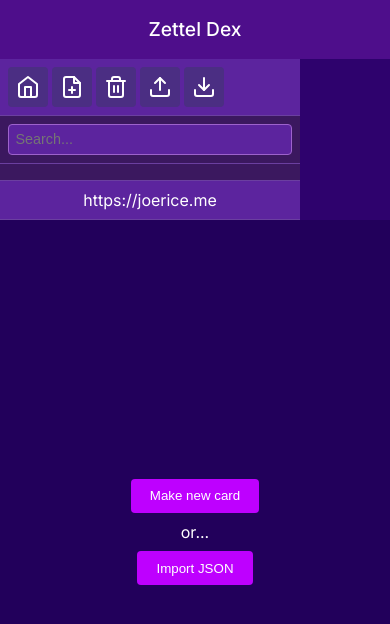
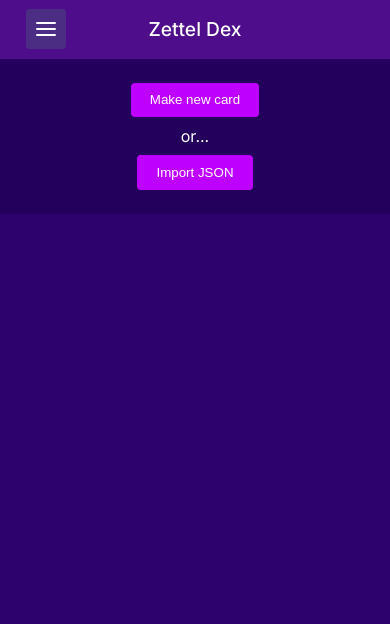
Before and after one commit to garbledhamster/zetteldex.xyz, a plain HTML site: page index.html in a window 390 px wide. Drawn offline with nearby package versions, Linux system fonts and the light colour scheme.

Commit message:
added a menu button

```diff
--- a/index.html
+++ b/index.html
@@ -3,16 +3,29 @@
 <head>
   <meta charset="UTF-8">
   <title>Zettel Dex</title>
+  <meta name="viewport" content="width=device-width, initial-scale=1.0">
   <link href="https://fonts.googleapis.com/css2?family=Inter:wght@300;400;500;700&display=swap" rel="stylesheet">
   <link rel="stylesheet" href="styles.css">
 </head>
 <body>
   <header>
-    <h1>Zettel Dex</h1>
+    <div class="header-content">
+      <!-- Menu Toggle (for mobile) -->
+      <button id="toggleSidebarBtn" class="icon-button mobile-toggle">
+        <i data-feather="menu"></i>
+      </button>
+      <h1>Zettel Dex</h1>
+    </div>
   </header>
+
   <div class="container">
-    <div class="sidebar">
+    <div class="sidebar" id="sidebar">
+      <!-- Sidebar controls -->
       <div class="sidebar-controls">
+        <!-- Close button (visible only on mobile) -->
+        <button id="closeSidebarBtn" class="icon-button sidebar-close mobile-only">
+          <i data-feather="x"></i>
+        </button>
         <button id="homeBtn" class="icon-button">
           <i data-feather="home"></i>
         </button>
@@ -29,23 +42,34 @@
           <i data-feather="download"></i>
         </button>
       </div>
+
+      <!-- Search bar -->
       <div class="search-bar">
         <input type="text" id="searchBar" placeholder="Search...">
       </div>
+
+      <!-- Index list -->
       <div class="index-list" id="indexList">
         <ul></ul>
       </div>
+
+      <!-- Footer -->
       <div class="sidebar-footer">
         <a href="https://joerice.me" target="_blank">https://joerice.me</a>
       </div>
     </div>
+
+    <!-- Sidebar divider -->
     <div id="sidebarDivider" class="sidebar-divider"></div>
+
+    <!-- Main content -->
     <div class="main-content">
       <div class="placeholder" id="placeholderView">
         <button id="newCardBtn">Make new card</button>
         <div>or...</div>
         <button id="importJsonBtn">Import JSON</button>
       </div>
+
       <div class="card-details" id="cardDetails">
         <div class="card-header">
           <h2 id="cardTitle">[Card Title]</h2>
@@ -89,6 +113,8 @@
       </div>
     </div>
   </div>
+
+  <!-- Create a New Card Modal -->
   <div class="modal" id="newCardModal">
     <div class="modal-content">
       <h3>Create a New Card</h3>
@@ -104,6 +130,8 @@
       </div>
     </div>
   </div>
+
+  <!-- Info Modal -->
   <div class="modal" id="infoModal">
     <div class="info-modal-content">
       <h4 id="infoModalTitle"></h4>
@@ -111,6 +139,8 @@
       <button class="close-info-btn" id="closeInfoModalBtn">Close</button>
     </div>
   </div>
+
+  <!-- Confirm Delete Modal -->
   <div class="modal" id="deleteCardModal">
     <div class="modal-content">
       <h3>Confirm Delete</h3>
@@ -121,6 +151,8 @@
       </div>
     </div>
   </div>
+
+  <!-- Photo Options Modal -->
   <div class="modal" id="photoOptionsModal">
     <div class="modal-content">
       <h4>Photo Options</h4>
@@ -131,6 +163,8 @@
       <button class="cancel-btn" id="closePhotoOptionsBtn">Cancel</button>
     </div>
   </div>
+
+  <!-- Image Viewer Modal -->
   <div class="modal" id="imageViewerModal">
     <div class="image-viewer-container" id="imageViewerContainer">
       <button class="viewer-close" id="closeImageViewerBtn">&times;</button>
@@ -141,10 +175,30 @@
       <button class="viewer-nav" id="nextImageBtn">&#10095;</button>
     </div>
   </div>
+
+  <!-- Hidden File Inputs -->
   <input type="file" id="jsonImportFile" accept=".json" style="display: none;">
   <input type="file" id="cameraFileInput" accept="image/*" capture="camera" style="display:none;">
   <input type="file" id="uploadFileInput" accept="image/*" style="display:none;">
+
+  <!-- Feather Icons + Main Script -->
   <script src="https://unpkg.com/feather-icons"></script>
   <script src="script.js"></script>
+  <script>
+    // Replace all feather icons
+    feather.replace();
+
+    const toggleSidebarBtn = document.getElementById('toggleSidebarBtn');
+    const closeSidebarBtn = document.getElementById('closeSidebarBtn');
+    const sidebar = document.getElementById('sidebar');
+
+    // Open/close sidebar (mobile)
+    toggleSidebarBtn.addEventListener('click', () => {
+      sidebar.classList.toggle('open');
+    });
+    closeSidebarBtn.addEventListener('click', () => {
+      sidebar.classList.remove('open');
+    });
+  </script>
 </body>
 </html>
--- a/styles.css
+++ b/styles.css
@@ -29,9 +29,23 @@ header {
     padding: 1rem;
     text-align: center;
 }
-header h1 {
+.header-content {
+    display: flex;
+    align-items: center;
+    justify-content: center;
+    position: relative;
+}
+.header-content h1 {
     font-size: 1.2rem;
     font-weight: 500;
+    flex: none;
+}
+.mobile-toggle {
+    display: none;
+    position: absolute;
+    left: 10px;
+    top: 50%;
+    transform: translateY(-50%);
 }
 .container {
     display: flex;
@@ -47,7 +61,7 @@ header h1 {
     display: flex;
     flex-direction: column;
     overflow-y: auto;
-    transition: width 0.3s ease;
+    transition: width 0.3s ease, left 0.3s ease;
 }
 .sidebar-controls {
     display: flex;
@@ -55,6 +69,7 @@ header h1 {
     padding: 0.5rem;
     background: #5C249E;
     border-bottom: 1px solid #6B3FA0;
+    align-items: center;
 }
 .icon-button {
     background-color: #4b2e83;
@@ -174,7 +189,6 @@ header h1 {
     to {
         opacity: 1;
         transform: translateY(0);
-        opacity: 1;
     }
 }
 .card-header {
@@ -194,7 +208,7 @@ header h1 {
     background: none;
     font-size: 1.2rem;
     margin-left: 0.5rem;
-    transition: color 0.2s ease;
+    color: #fff;
     width: auto;
 }
 .card-header .icon-button:hover {
@@ -238,9 +252,9 @@ header h1 {
     border-radius: 4px;
     padding: 0.6rem 1rem;
     cursor: pointer;
-    transition: background 0.2s ease;
     margin-top: 0.5rem;
     font-weight: 500;
+    transition: background 0.2s ease;
 }
 .save-button:hover {
     background: #218838;
@@ -299,11 +313,11 @@ header h1 {
     padding: 1.5rem;
     border-radius: 6px;
     width: 320px;
-    box-shadow: 0 2px 10px rgba(0, 0, 0, 0.3);
     display: flex;
     flex-direction: column;
     gap: 0.6rem;
     color: #4E0E8B;
+    box-shadow: 0 2px 10px rgba(0, 0, 0, 0.3);
 }
 .modal-content h3 {
     margin-bottom: 0.5rem;
@@ -361,12 +375,12 @@ header h1 {
     border-radius: 6px;
     width: 340px;
     max-width: 90%;
-    box-shadow: 0 2px 12px rgba(0, 0, 0, 0.3);
     display: flex;
     flex-direction: column;
     gap: 0.75rem;
+    color: #4E0E8B;
     animation: fadeIn 0.2s ease forwards;
-    color: #4E0E8B;
+    box-shadow: 0 2px 12px rgba(0, 0, 0, 0.3);
 }
 #infoModal h4 {
     margin-bottom: 0.2rem;
@@ -447,29 +461,49 @@ header h1 {
     max-height: none;
     cursor: move;
 }
-@media (max-width: 500px) {
+
+/* Responsive / Mobile-specific rules */
+@media (max-width: 768px) {
+    .mobile-toggle {
+        display: inline-flex;
+    }
     .container {
         flex-direction: column;
     }
     .sidebar {
-        width: 100%;
-        max-height: 220px;
-        overflow-y: auto;
-        border-right: none;
-        border-bottom: 1px solid #6B3FA0;
+        position: absolute;
+        left: -300px;
+        top: 0;
+        height: 100%;
+        max-width: 300px;
+        z-index: 999;
+    }
+    .sidebar.open {
+        left: 0;
+    }
+    .sidebar-divider {
+        display: none;
     }
     .main-content {
         flex: none;
-        flex-grow: 1;
+        margin-left: 0;
+        width: 100%;
     }
 }
-@keyframes fadeIn {
-    from {
-        opacity: 0;
-        transform: translateY(10px);
-    }
-    to {
-        opacity: 1;
-        transform: translateY(0);
+
+/* Show the close button on mobile */
+.mobile-only {
+    display: none;
+}
+
+@media (max-width: 768px) {
+    .mobile-only {
+        display: inline-flex;
     }
 }
+
+@media (max-width: 500px) {
+    .sidebar {
+        max-width: 250px;
+    }
+}
```
